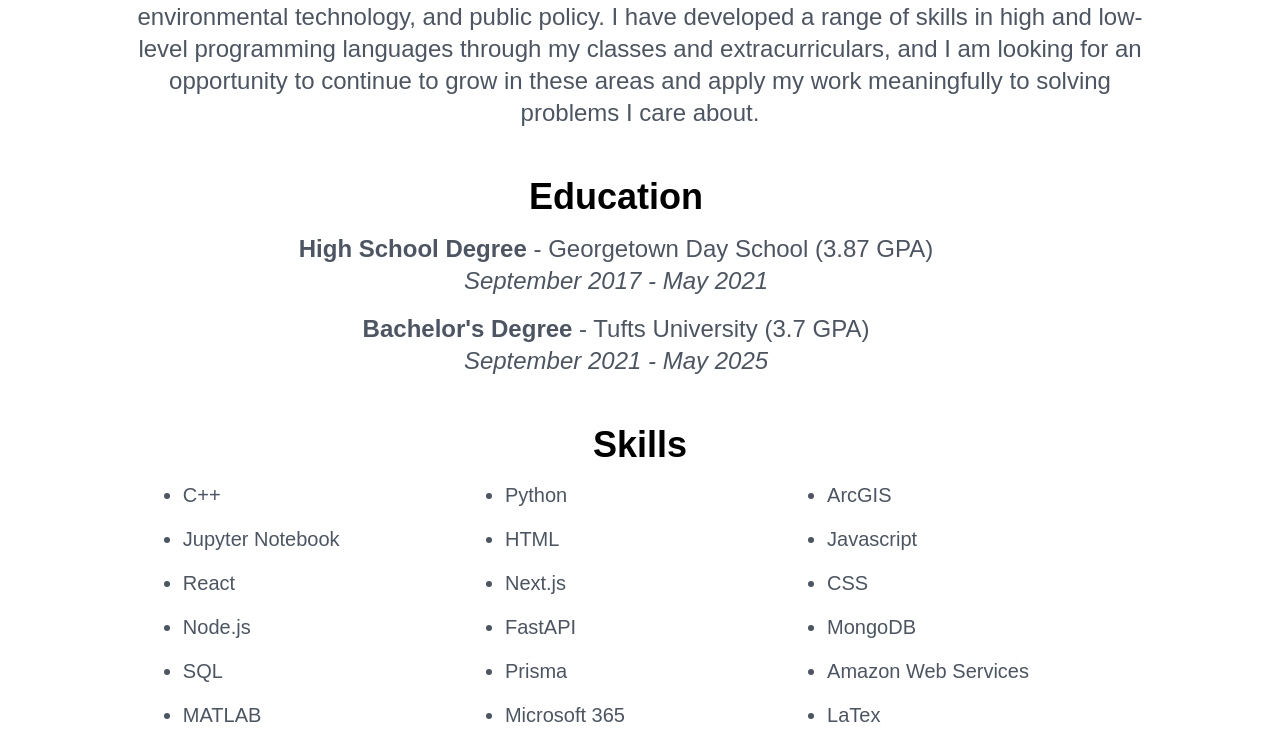
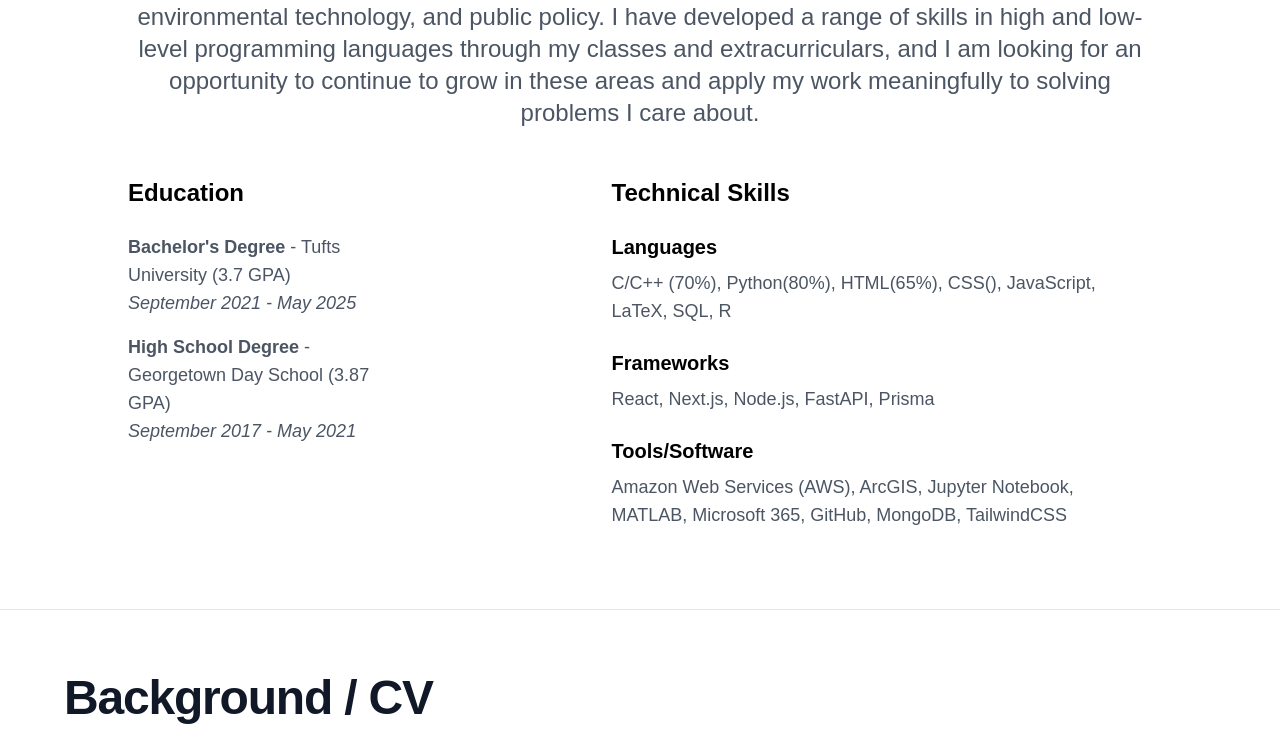
Before and after one commit to Aidan123abc/personal-website, a React (Create React App) app: page /personal in a window 1280 px wide. Shown: the part 1468-2217 px from the top of the page. Built offline with nearby package versions, Linux system fonts and the light colour scheme; the HTML template or start-up script is replaced by a standard one.

Commit message:
styling changes

```diff
--- a/src/pages/PersonalStatement.js
+++ b/src/pages/PersonalStatement.js
@@ -26,55 +26,62 @@
       </div>
 
       {/* Skills and Education Grid */}
-      <div className="flex flex-col justify-center items-center py-12">
+      <div className="flex lg:flex-row flex-col py-12">
         {/* Education Section */}
-        <div className="text-center mb-12 lg:mb-0 lg:mr-12">
-          <div className="font-bold text-black text-3xl lg:text-4xl mb-4">
+        <div className="mb-12 lg:mb-0 lg:mr-[20%]">
+          <div className="font-bold text-black text-xl lg:text-2xl mb-6">
             Education
           </div>
-          <div className="text-lg lg:text-2xl leading-8 text-gray-600">
+          <div className="text-gray-600 text-base lg:text-lg leading-8">
             <p className="mb-4">
+              <strong>Bachelor's Degree</strong> - Tufts University (3.7 GPA)
+              <br />
+              <span className="italic">September 2021 - May 2025</span>
+            </p>
+            <p>
               <strong>High School Degree</strong> - Georgetown Day School (3.87
               GPA)
               <br />
               <span className="italic">September 2017 - May 2021</span>
-            </p>
-            <p>
-              <strong>Bachelor's Degree</strong> - Tufts University (3.7 GPA)
-              <br />
-              <span className="italic">September 2021 - May 2025</span>
             </p>
           </div>
         </div>
 
         {/* Skills Section */}
         <div>
-          <div className="font-bold text-black text-3xl lg:text-4xl mb-4 pt-12 text-center">
-            Skills
+          <div className="font-bold text-black text-xl lg:text-2xl mb-6">
+            Technical Skills
           </div>
-          <div className="text-lg lg:text-xl leading-8 text-gray-600">
-            <ul className="grid grid-cols-1 md:grid-cols-2 lg:grid-cols-3 gap-x-8 gap-y-4 list-disc pl-5">
-              <li>C++</li>
-              <li>Python</li>
-              <li>ArcGIS</li>
-              <li>Jupyter Notebook</li>
-              <li>HTML</li>
-              <li>Javascript</li>
-              <li>React</li>
-              <li>Next.js</li>
-              <li>CSS</li>
-              <li>Node.js</li>
-              <li>FastAPI</li>
-              <li>MongoDB</li>
-              <li>SQL</li>
-              <li>Prisma</li>
-              <li>Amazon Web Services</li>
-              <li>MATLAB</li>
-              <li>Microsoft 365</li>
-              <li>LaTex</li>
-              <li>Github</li>
-              <li>Agile Practices and Scrum Cycle</li>
-            </ul>
+
+          {/* Languages */}
+          <div className="mb-6">
+            <div className="font-semibold text-black text-lg lg:text-xl mb-2">
+              Languages
+            </div>
+            <div className="text-gray-600 text-base lg:text-lg">
+              C/C++ (70%), Python(80%), HTML(65%), CSS(), JavaScript, LaTeX, SQL, R
+            </div>
+          </div>
+
+          {/* Frameworks */}
+          <div className="mb-6">
+            <div className="font-semibold text-black text-lg lg:text-xl mb-2">
+              Frameworks
+            </div>
+            <div className="text-gray-600 text-base lg:text-lg">
+              React, Next.js, Node.js, FastAPI, Prisma
+            </div>
+          </div>
+
+          {/* Tools/Software */}
+          <div>
+            <div className="font-semibold text-black text-lg lg:text-xl mb-2">
+              Tools/Software
+            </div>
+            <div className="text-gray-600 text-base lg:text-lg">
+              Amazon Web Services (AWS), ArcGIS, Jupyter Notebook, MATLAB,
+              Microsoft 365, GitHub, MongoDB, TailwindCSS
+            </div>
           </div>
         </div>
       </div>
--- a/src/pages/Resume.js
+++ b/src/pages/Resume.js
@@ -27,7 +27,7 @@
           Take a resume for the road
         </div>
 
-        <div className="flex justify-center py-4">
+        {/* <div className="flex justify-center py-4">
           <a
             // href="/resume.pdf"
             download="AidanBanerjeeResume.pdf"
@@ -35,7 +35,7 @@
           >
             Download Resume
           </a>
-        </div>
+        </div> */}
 
         {isMobile ? (
           // Fallback for mobile users
```
